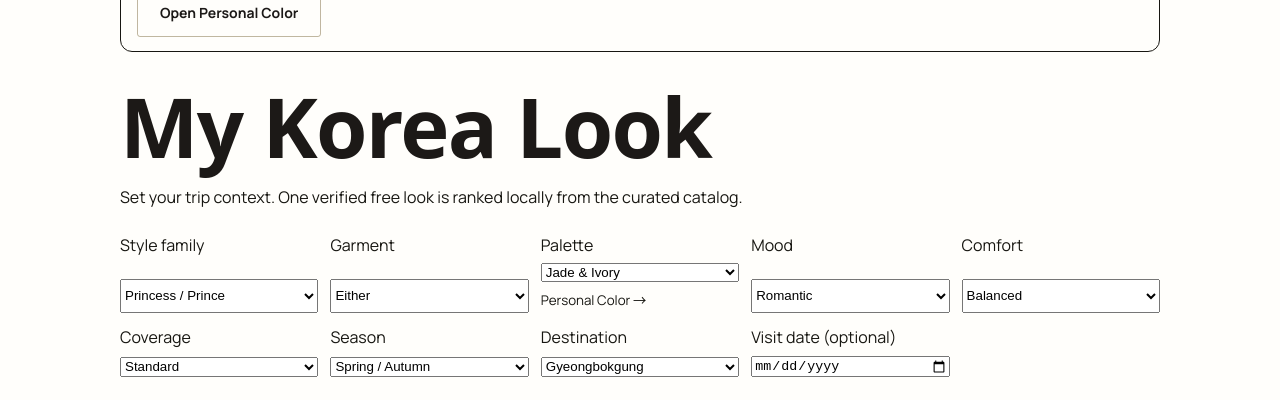
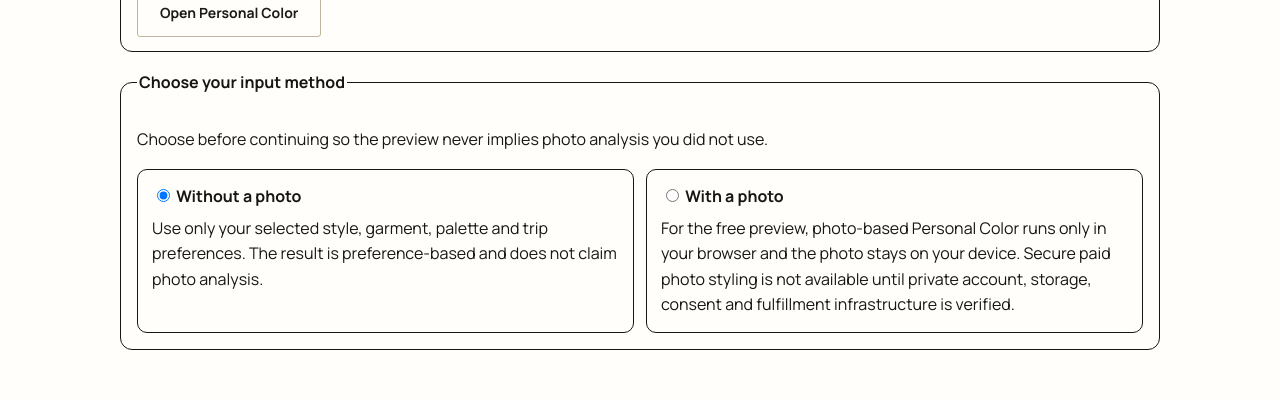
Before and after one commit to lgkangno1-svg/Kang-s-brain, a Next.js app in the folder projects/korea-avocadoss/: page /en/style in a window 1280 px wide. Shown: the part 201-601 px from the top of the page. Built offline with nearby package versions, Linux system fonts and the light colour scheme.

Commit message:
feat(korea): wire style input method choice

```diff
--- a/projects/korea-avocadoss/src/app/[locale]/style/page.tsx
+++ b/projects/korea-avocadoss/src/app/[locale]/style/page.tsx
@@ -1,6 +1,7 @@
 import type {Metadata} from 'next';
 import {setRequestLocale} from 'next-intl/server';
 import {StyleConsultationV5} from '@/features/looks/style-consultation-v5';
+import {StyleInputModeChoice} from '@/features/looks/style-input-mode-choice';
 import {Link} from '@/i18n/navigation';
 import {localizedAlternates} from '@/lib/seo/localized-metadata';
 
@@ -46,6 +47,7 @@ export default async function StylePage({params}:{params:Promise<{locale:string}
         <Link className="secondaryButton" href="/color">{recovery.cta}</Link>
       </div>
     </aside>
+    <div style={{maxWidth:1080,margin:'0 auto',padding:'0 20px'}}><StyleInputModeChoice/></div>
     <StyleConsultationV5/>
   </main>;
 }
```
